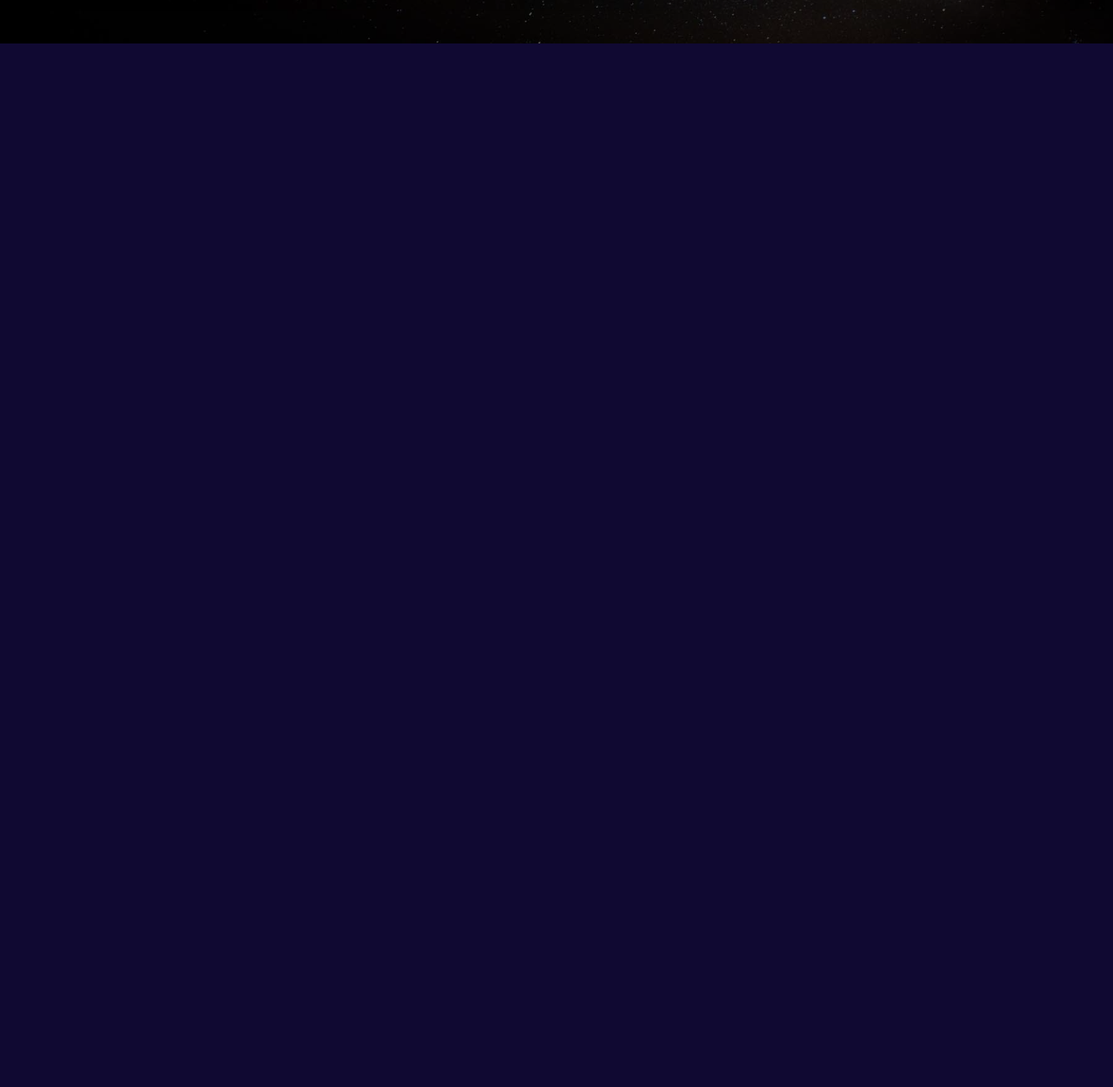
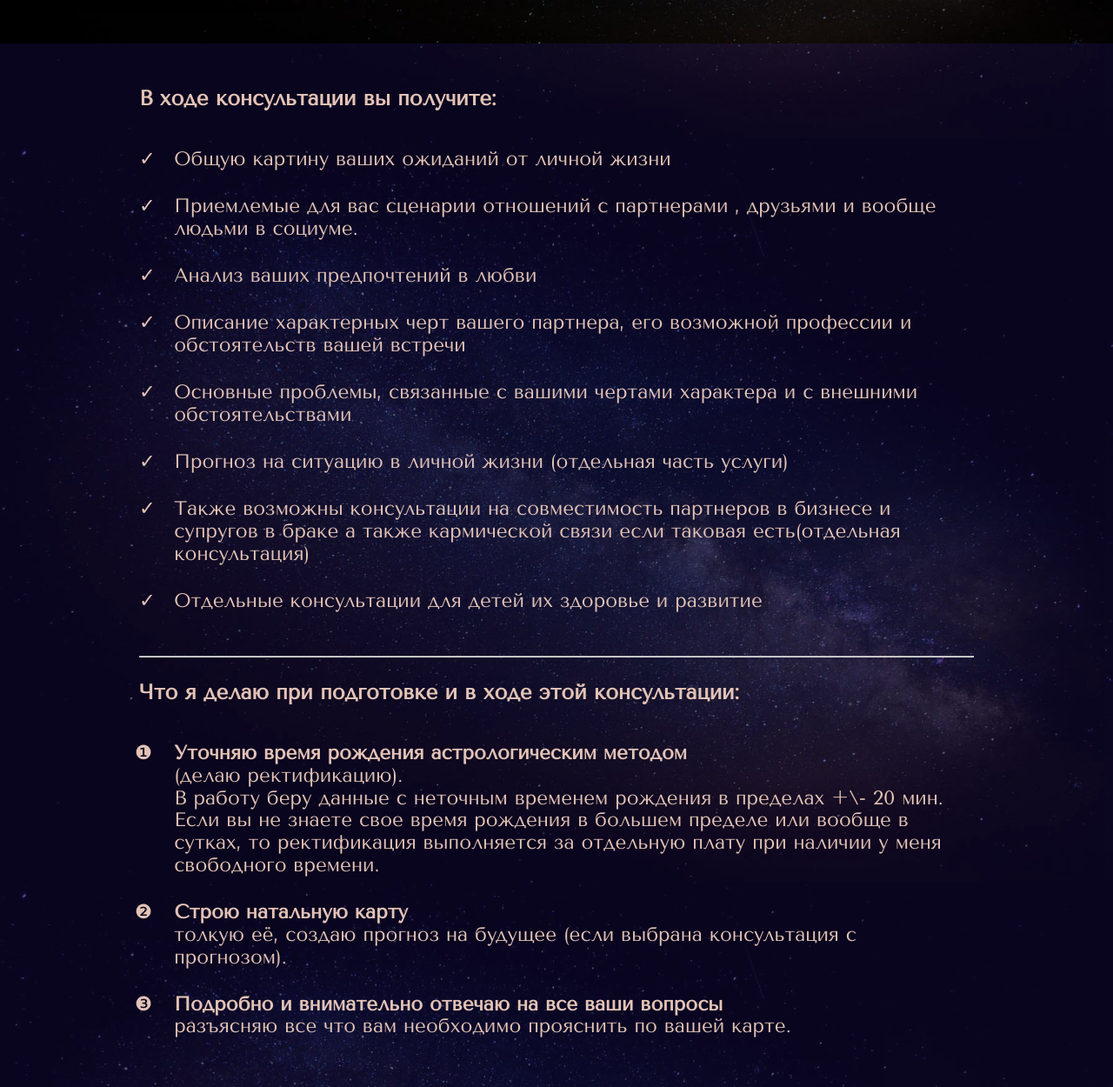
Before and after one commit to amplace/oliyastrology, a website built with webpack: page app/index.html in a window 1280 px wide. Shown: the part 1550-2800 px from the top of the page at 87% size. Before the commit the page ends 1600 px from the top, so only its background shows below. Built offline with nearby package versions, Linux system fonts and the light colour scheme; a web font is replaced by a local one.

Commit message:
Add consultation section

```diff
--- /dev/null
+++ b/app/assets/styles/modules/_list.css
@@ -0,0 +1,42 @@
+.list {
+    position: relative;
+    list-style: none;
+    margin-left: 0;
+    padding: 1.2rem;
+
+    @mixin atSmall {
+        padding-left: 1.6rem;
+    }
+
+    @mixin atMedium {
+        padding-left: 1.9rem;
+    }
+
+    @mixin atLarge {
+        padding-left: 2.2rem;
+    }
+
+    &--v:before {
+        content: "✓";
+        position: absolute;
+        left: 0;
+    }
+
+    &--one:before {
+        content: "❶";
+        position: absolute;
+        left: -5px;
+    }
+
+    &--two:before {
+        content: "❷";
+        position: absolute;
+        left: -5px;
+    }
+
+    &--three:before {
+        content: "❸";
+        position: absolute;
+        left: -5px;
+    }
+}
--- /dev/null
+++ b/app/assets/styles/modules/_section.css
@@ -0,0 +1,35 @@
+.section {
+    position: relative;
+    /* size */
+    min-height: 100vh;
+    /* content align */
+    display: flex;
+    align-items: center;
+    justify-content: center;
+    /* background */
+    background-color: rgba($myDark, 0.6);
+    /* spacing */
+    padding: 50px 10%;
+
+    @mixin atLarge {
+        padding: 50px 20px;
+    }
+
+    &--dark {
+        /* background */
+        background-color: rgba(0, 0, 0, 0.6);
+        /* font */
+        color: $myPink;
+    }
+
+    &--left {
+        text-align: left;
+    }
+
+
+    &__content {
+        position: relative;
+        max-width: 960px;
+        margin: 0 auto;
+    }
+}
--- a/app/assets/styles/styles.css
+++ b/app/assets/styles/styles.css
@@ -5,4 +5,6 @@
 @import "modules/_header";
 @import "modules/_icons";
 @import "modules/_text";
-@import "modules/_info";
+@import "modules/_section";
+@import "modules/_list";
+@import "modules/_grid";
--- a/app/index.html
+++ b/app/index.html
@@ -35,16 +35,16 @@
                 <h1>Oliya Tolochinski</h1>
                 <p>Astrolog готова помочь разобраться в себе в трудные моменты,
                     со сложным выбором, с важным решением...</p><br>
-                <a class="drop-down-container">
-                    <span class="drop-down"></span>
+                <a href="#information" class="drop-down-container">
+                    <span class="drop-down" class="link"></span>
                 </a>
             </section>
         </div>
     </header>
 
     <!-- information -->
-    <section id="information" class="info">
-        <div class="info__content">
+    <section id="information" class="section section--dark">
+        <div class="section__content">
             <div class="row">
                 <div class="col col-md-4">
                     <i class="fas fa-sun large"></i><br>
@@ -77,9 +77,42 @@
                 В <strong>натальной карте</strong> читаются периуды жизни когда стоит действовать, а когда стоит наслождаться покоем и замирать.
                 Когда понимаешь в каком коридоре своего пути находишься, многие вопросы обретают ответы и жизнь приводится в гармоничный порядок. Дела проходят легко и плавно.
             </p>
-            <a class="drop-down-container">
-                <span class="drop-down"></span>
-            </a><br>
+            <a href="#consultation" class="drop-down-container">
+                <span class="drop-down" class="link"></span>
+            </a><br><br>
+        </div>
+    </section>
+
+    <!-- consultation -->
+    <section id="consultation" class="section">
+        <div class="section__content section--left">
+
+            <h3>В ходе консультации вы получите:</h3><br>
+            <div class="list">
+                <p class="list--v">Общую картину ваших ожиданий от личной жизни</p><br>
+                <p class="list--v">Приемлемые для вас сценарии отношений с партнерами , друзьями и вообще людьми в социуме.</p><br>
+                <p class="list--v">Анализ ваших предпочтений в любви</p><br>
+                <p class="list--v">Описание характерных черт вашего партнера, его возможной профессии и обстоятельств вашей встречи</p><br>
+                <p class="list--v">Основные проблемы, связанные с вашими чертами характера и с внешними обстоятельствами</p><br>
+                <p class="list--v">Прогноз на ситуацию в личной жизни (отдельная часть услуги)</p><br>
+                <p class="list--v">Также возможны консультации на совместимость партнеров в бизнесе и супругов в браке а также кармической связи если таковая есть(отдельная консультация)</p><br>
+                <p class="list--v">Отдельные консультации для детей их здоровье и развитие</p><br>
+            </div>
+            <hr><br>
+            <h3>Что я делаю при подготовке и в ходе этой консультации:</h3><br>
+            <div class="list">
+                <p class="list--one">
+                    <strong> Уточняю время рождения астрологическим методом </strong><br>
+                    (делаю ректификацию).<br>
+                    В работу беру данные с неточным временем рождения в пределах +\- 20 мин. Если вы не знаете свое время рождения в большем пределе или вообще в сутках, то ректификация выполняется за отдельную плату при наличии у меня свободного времени.</p><br>
+                <p class="list--two">
+                    <strong> Строю натальную карту</strong><br>
+                    толкую её, создаю прогноз на будущее (если выбрана консультация с прогнозом).</p><br>
+                <p class="list--three">
+                    <strong> Подробно и внимательно отвечаю на все ваши вопросы</strong><br>
+                    разъясняю все что вам необходимо прояснить по вашей карте.
+                </p>
+            </div>
         </div>
     </section>
 
--- a/app/temp/styles/styles.css
+++ b/app/temp/styles/styles.css
@@ -528,10 +528,10 @@ select { /* 1 */
     }a {
     color: inherit;
     text-decoration: none;
-}.info {
+}.section {
     position: relative;
     /* size */
-    height: 100vh;
+    min-height: 100vh;
     /* content align */
     display: -webkit-box;
     display: -webkit-flex;
@@ -549,14 +549,54 @@ select { /* 1 */
         -ms-flex-pack: center;
             justify-content: center;
     /* background */
-    background-color: rgba(0, 0, 0, 0.6);
-    /* font */
-    color: #a48b9f;
-}.info__content {
+    background-color: rgba(16,9,50, 0.6);
+    /* spacing */
+    padding: 50px 10%;
+}@media (min-width: 1200px) {.section {
+        padding: 50px 20px
+}
+    }.section--dark {
+        /* background */
+        background-color: rgba(0, 0, 0, 0.6);
+        /* font */
+        color: #a48b9f;
+    }.section--left {
+        text-align: left;
+    }.section__content {
         position: relative;
         max-width: 960px;
         margin: 0 auto;
-    }.row {
+    }.list {
+    position: relative;
+    list-style: none;
+    margin-left: 0;
+    padding: 1.2rem;
+}@media (min-width: 600px) {.list {
+        padding-left: 1.6rem
+}
+    }@media (min-width: 960px) {.list {
+        padding-left: 1.9rem
+}
+    }@media (min-width: 1200px) {.list {
+        padding-left: 2.2rem
+}
+    }.list--v:before {
+        content: "✓";
+        position: absolute;
+        left: 0;
+    }.list--one:before {
+        content: "❶";
+        position: absolute;
+        left: -5px;
+    }.list--two:before {
+        content: "❷";
+        position: absolute;
+        left: -5px;
+    }.list--three:before {
+        content: "❸";
+        position: absolute;
+        left: -5px;
+    }/* _grid.css */.row {
     width: 100%;
 }.row::after {
         content: "";
```
Also changed, not shown: app/assets/styles/modules/_grid.css (added, +19 -0 lines), app/assets/styles/modules/_info.css (deleted, +0 -37 lines).
